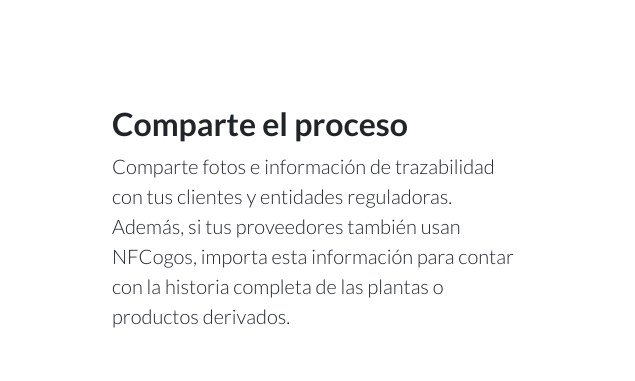
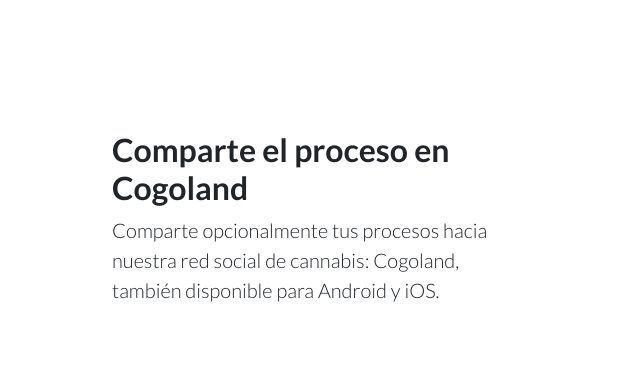
Before and after one commit to notsag-dev/landing-nfcogos-pages, a plain HTML site: page index.html in a window 1280 px wide. Shown: the part 2304-2685 px from the top of the page, 0-635 px from the left. Drawn offline with nearby package versions, Linux system fonts and the light colour scheme.

Commit message:
Add text about Cogoland

```diff
--- a/index.html
+++ b/index.html
@@ -92,8 +92,8 @@
                 <div class="row g-0">
                     <div class="col-lg-6 order-lg-2 text-white showcase-img" style="background-image: url('assets/img/showcase-3.jpg')"></div>
                     <div class="col-lg-6 order-lg-1 my-auto showcase-text">
-                        <h2>Comparte el proceso</h2>
-                        <p class="lead mb-0">Comparte fotos e información de trazabilidad con tus clientes y entidades reguladoras. Además, si tus proveedores también usan NFCogos, importa esta información para contar con la historia completa de las plantas o productos derivados.</p>
+                        <h2>Comparte el proceso en Cogoland</h2>
+                        <p class="lead mb-0">Comparte opcionalmente tus procesos hacia nuestra red social de cannabis: Cogoland, también disponible para Android y iOS.</p>
                     </div>
                 </div>
             </div>
```
Also changed, not shown: assets/img/bg-masthead.jpg (deleted), 1 other file.
